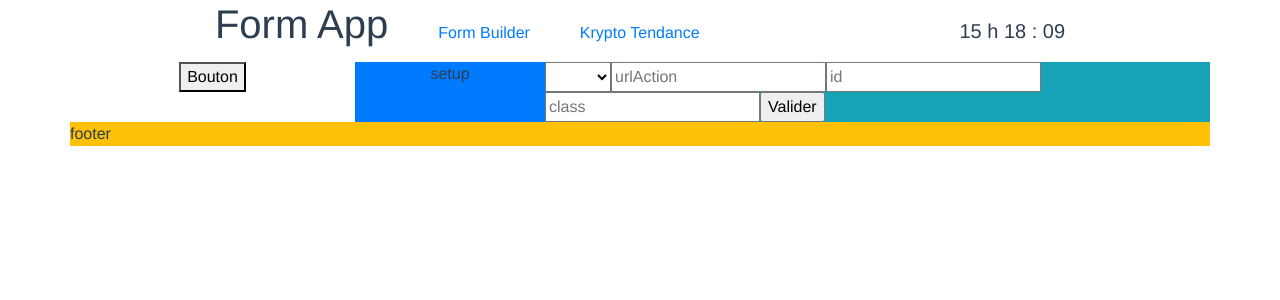
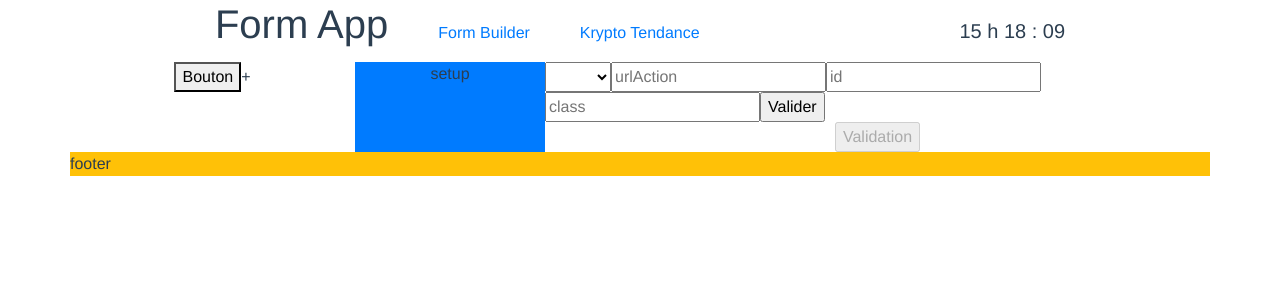
Before and after one commit to tankarasu/form-builder-coding, a Vue app in the folder form-builder/: page / in a window 1280 px wide. Shown: the top 300 px of the page. Built offline with nearby package versions, Linux system fonts and the light colour scheme.

Commit message:
début des ajouts des éléments du formulaire dans l'application

```diff
--- a/form-builder/src/components/FormMainSection.vue
+++ b/form-builder/src/components/FormMainSection.vue
@@ -1,5 +1,5 @@
 <template>
-  <div class="bg-info col-7">
+  <div class="col-7">
     <form @submit.prevent="onSubmit()" class="row">
       <select name="select" id="test" v-model="selected">
         <option value="GET">GET</option>
@@ -10,6 +10,13 @@
       <input v-model="id" placeholder="id" />
       <input v-model="classe" placeholder="class" />
       <input type="submit" value="Valider" />
+    </form>
+    <form action="" method="" class="" id="">
+      <!-- {{ elementData }} -->
+      <div v-for="(item, index) in elementData" :key="index">
+        <button v-if="item.type == 'button'">TEXT BTM</button>
+      </div>
+      <input type="submit" disabled="true" value="Validation" />
     </form>
   </div>
 </template>
@@ -34,7 +41,7 @@ export default {
 
   // objet qu'on utilise comme une variable
   computed: {
-    ...mapState(["containerData"]),
+    ...mapState(["containerData", "elementData"]),
     // pattern
     action: {
       get() {
@@ -63,6 +70,9 @@ export default {
       },
     },
   },
+  beforeUpdate() {
+    console.log("updated from section");
+  },
 };
 </script>
 
--- a/form-builder/src/components/FormSelect.vue
+++ b/form-builder/src/components/FormSelect.vue
@@ -1,7 +1,8 @@
 <template>
-  <div class=" col-3">
-    <div class="testAdd" @click="addString">
-      <button>Bouton</button>
+  <div class="col-3">
+    <!-- Le clic ajoute l'élément dans le store -->
+    <div class="testAdd">
+      <button>Bouton</button><span class="addBtn" @click="addBtn">+</span>
     </div>
   </div>
 </template>
@@ -11,11 +12,11 @@ import { mapState } from "vuex";
 
 export default {
   name: "FormSelect",
-  computed: mapState(["testData"]),
+  computed: mapState(["elementData"]),
   methods: {
-    addString() {
-      this.$store.dispatch("addTestString", "hello");
-      console.log(this.testData);
+    addBtn() {
+      this.$store.dispatch("addElementInfo", "Bouton");
+      console.log(this.elementData);
     },
   },
 };
--- a/form-builder/src/components/test.json
+++ b/form-builder/src/components/test.json
@@ -8,6 +8,6 @@
       "type": "form"
     }
   },
-  { "elements": [] },
+  { "elements": [{ "type": "button", "text": "", "class": "btn" }] },
   { "submit": {} }
 ]
--- a/form-builder/src/containers/FormMain.vue
+++ b/form-builder/src/containers/FormMain.vue
@@ -24,11 +24,11 @@ export default {
     FormSelect,
     FormSetup,
   },
-computed: mapState(['testData']),
+  computed: { ...mapState(["containerData", "elementData"]) },
 
-  beforeCreate() {
-
-  },
+  // beforeUpdate() {
+  //   console.log("updated from main");
+  // },
 };
 </script>
 
--- a/form-builder/src/store/index.js
+++ b/form-builder/src/store/index.js
@@ -16,8 +16,11 @@ export default new Vuex.Store({
     urlGet:
       "https://api.coingecko.com/api/v3/coins/markets?vs_currency=usd&order=market_cap_desc&per_page=20&page=1&sparkline=false",
     kryptoData: {},
-    testData: [], // TODO element in Json à renommer
+    // regroupe les différents éléments du formulaire
+    elementData: [],
+    // regroupe les infos du style de formulaire
     containerData: { action: "", method: "", classe: "", id: "", type: "form" },
+    // regroupe les infos du bouton de validation
     submitData: {},
   },
   /** -- Mutations--
@@ -34,8 +37,8 @@ export default new Vuex.Store({
       state.kryptoData = data;
     },
     // TODO fonction à renommer
-    addTestData(state, value) {
-      state.testData.push({ text: value });
+    addElement(state, value) {
+      state.elementData.push({ type: "button", text: value, class: "btn" });
     },
     // ajoute l'url à l'objet
     addUrlAction(state, value) {
@@ -67,8 +70,8 @@ export default new Vuex.Store({
         })
         .catch(err => console.log(err));
     },
-    addTestString(context, data) {
-      context.commit("addTestData", data);
+    addElementInfo(context, data) {
+      context.commit("addElement", data);
     },
   },
   modules: {},
```
Also changed, not shown: form-builder/src/components/Test.vue (added, +12 -0 lines), form-builder/src/components/Test2.vue (added, +12 -0 lines).
